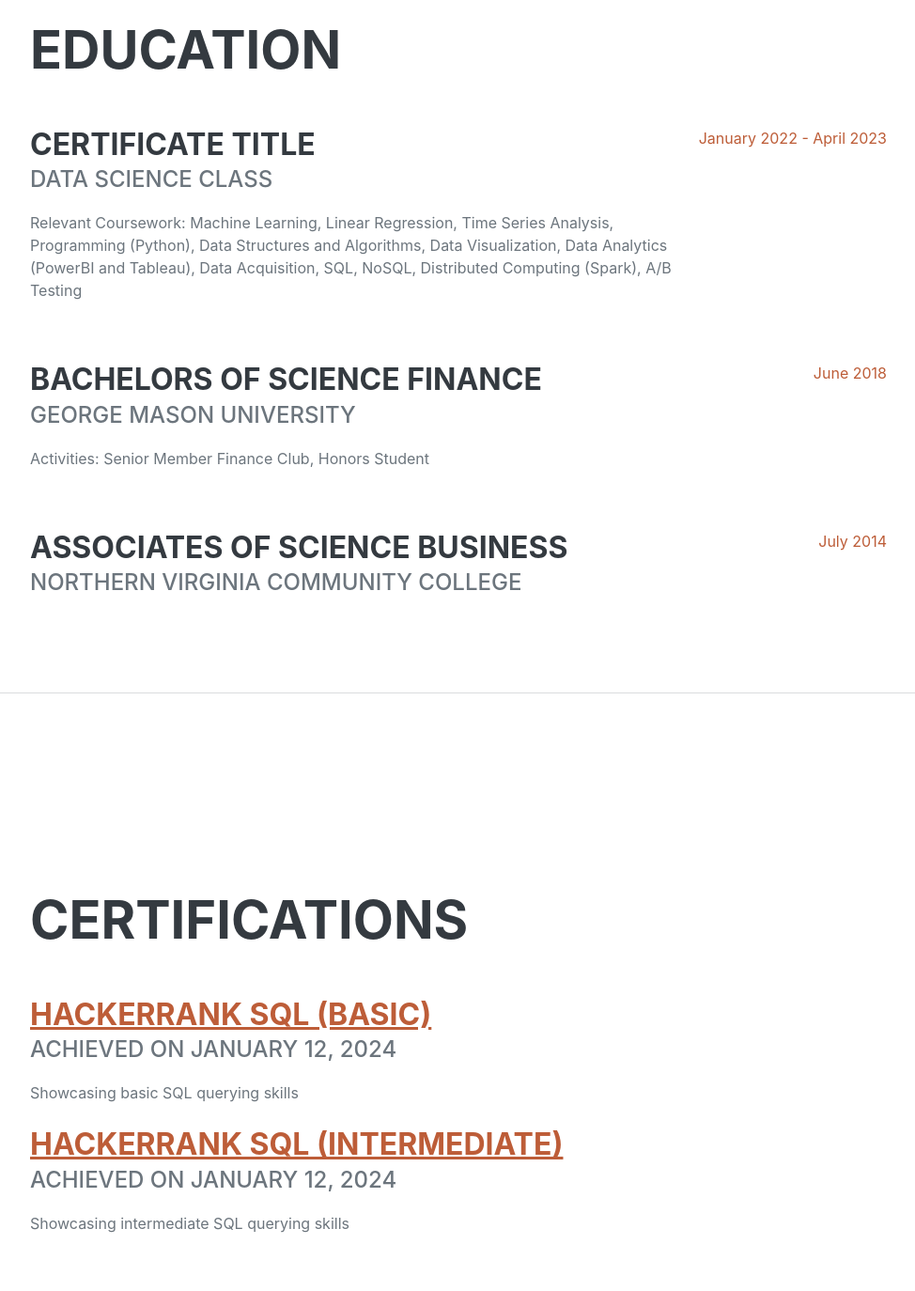
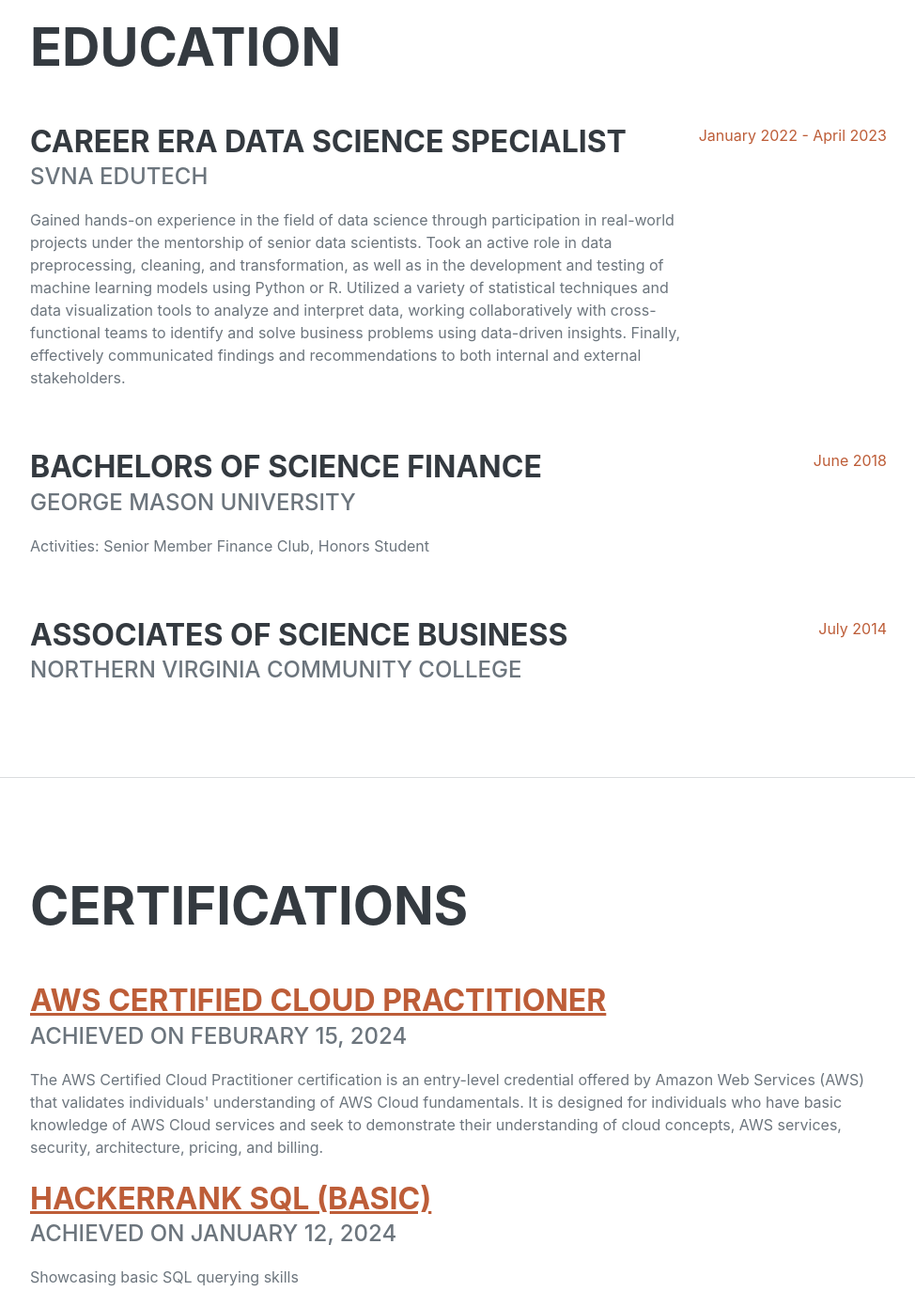
Before and after one commit to amitbajaj06/amitbajaj06.github.io, a plain HTML site: page index.html in a window 1280 px wide. Shown: the part 2580-3954 px from the top of the page at 94% size, without its empty margins (288-1262 px from the left). Drawn offline with nearby package versions, Linux system fonts and the light colour scheme; a web font is replaced by a local one.

Commit message:
Update index.html

```diff
--- a/index.html
+++ b/index.html
@@ -109,9 +109,9 @@
                     <h2 class="mb-5">Education</h2>
                     <div class="d-flex flex-column flex-md-row justify-content-between mb-5">
                         <div class="flex-grow-1">
-                            <h3 class="mb-0">Certificate Title</h3>
-                            <div class="subheading mb-3">Data Science Class</div>
-                            <p>Relevant Coursework: Machine Learning, Linear Regression, Time Series Analysis, Programming (Python), Data Structures and Algorithms, Data Visualization, Data Analytics (PowerBI and Tableau), Data Acquisition, SQL, NoSQL, Distributed Computing (Spark), A/B Testing </p>
+                            <h3 class="mb-0">Career Era Data Science Specialist</h3>
+                            <div class="subheading mb-3">SVNA EduTech</div>
+                            <p>Gained hands-on experience in the field of data science through participation in real-world projects under the mentorship of senior data scientists. Took an active role in data preprocessing, cleaning, and transformation, as well as in the development and testing of machine learning models using Python or R. Utilized a variety of statistical techniques and data visualization tools to analyze and interpret data, working collaboratively with cross-functional teams to identify and solve business problems using data-driven insights. Finally, effectively communicated findings and recommendations to both internal and external stakeholders. </p>
                         </div>
                         <div class="flex-shrink-0"><span class="text-primary">January 2022 - April 2023</span></div>
                     </div>
@@ -138,6 +138,11 @@
             <section class="resume-section" id="certifications">
                 <div class="resume-section-content">
                     <h2 class="mb-5">Certifications</h2>
+                    <div class="mb-4">
+                        <h3 class="mb-0"><a href="https://cp.certmetrics.com/amazon/en/public/verify/credential">AWS Certified Cloud Practitioner</a></h3>
+                        <div class="subheading mb-3">Achieved on Feburary 15, 2024</div>
+                        <p>The AWS Certified Cloud Practitioner certification is an entry-level credential offered by Amazon Web Services (AWS) that validates individuals' understanding of AWS Cloud fundamentals. It is designed for individuals who have basic knowledge of AWS Cloud services and seek to demonstrate their understanding of cloud concepts, AWS services, security, architecture, pricing, and billing.</p>
+                    </div>
                     <div class="mb-4">
                         <h3 class="mb-0"><a href="https://www.hackerrank.com/certificates/2626a369c24e">HackerRank SQL (Basic)</a></h3>
                         <div class="subheading mb-3">Achieved on January 12, 2024</div>
```
